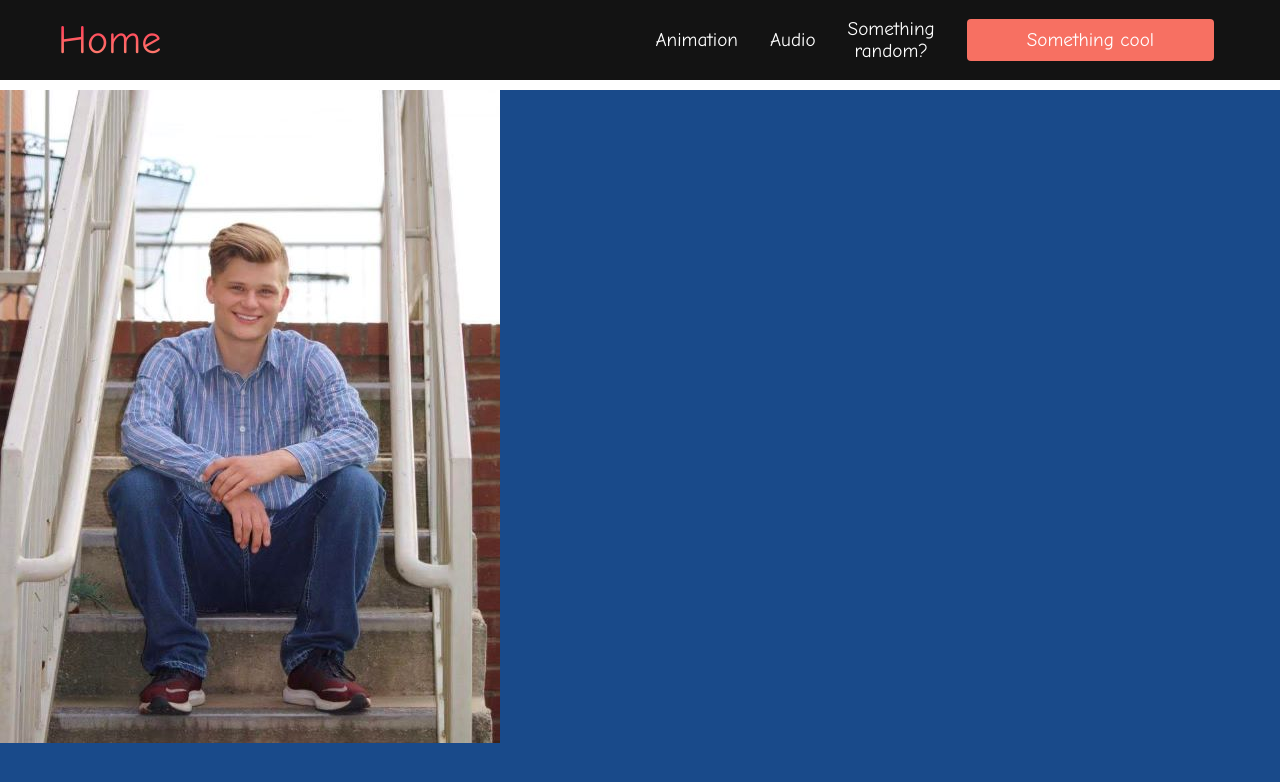
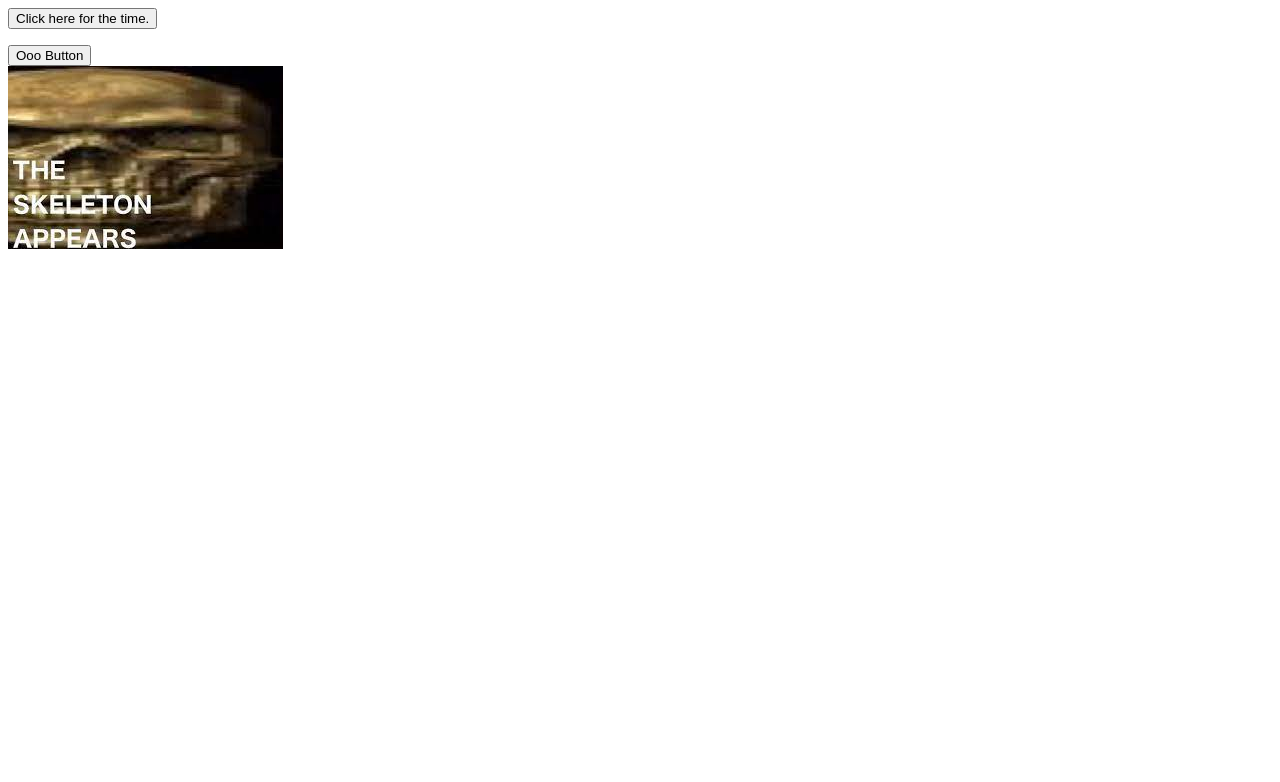
Before and after one commit to BattleHardened64/JavaScriptWalkthrough, a plain HTML site: page index.html in a window 1280 px wide. Drawn offline with Linux system fonts and the light colour scheme.

Commit message:
deleted some nonsense, fixed my functions

```diff
--- a/app.js
+++ b/app.js
@@ -0,0 +1,16 @@
+function gettime(){
+  document.getElementById("time").innerHTML = Date();
+}
+
+function warning(){
+  alert("you push a button!");
+}
+
+function animateskelyboi(){
+  var element = document.getElementById("animate");
+
+
+
+
+  alert("you clik skele")
+}
--- a/index.html
+++ b/index.html
@@ -5,43 +5,33 @@
     <meta http-equiv="X-UA-Compatible" content="IE=edge">
     <meta name="viewport" content="width=device-width, initial-scale=1.0">
     <title>JavaScript Example</title>
-    <link rel="stylesheet" href="styles.css">
-    <script src="app.js"></script>
+ <!--   <link rel="stylesheet" href="styles.css"> -->
+    <script src="/app.js"></script>
 </head>
 <body>
-<!--Navigational Bar-->
-<nav class = "navbar">
-    <div class = "navbar_container">
-        <a href="/" id = "navbar_logo"><i class = "fas fa-gem"></i>Home</a>
-        <div class = "navbar_toggle" id = "mobile-menu">
-            <span class = "bar"></span>
-            <span class = "bar"></span>
-            <span class = "bar"></span>
-        </div>
-        <ul class = "navbar_menu">
-            <li class = "navbar_menu">
-                <a href = "/animationpage.html" class = "navbar_links">Animation</a>
-            </li>
-            <li class = "navbar_menu">
-                <a href = "/audio.html" class = "navbar_links">Audio</a>
-            </li>
-            <li class = "navbar_menu">
-                <a href = "/random.html" class = "navbar_links">Something random?</a>
-            </li>
-            <li class = "navbar_btn">
-                <a href="/cool.html" class = "button">Something cool</a>
-            </li>
-        </ul>
-    </div>
-</nav>
 <!--Hero Section-->
 <div class="main">
     <div class="main_container">
-        <div class="main_content">
+        <div class ="main-content">
+            <div class="time-function">
+                <button id="timebutton" onclick="gettime()">
+                    Click here for the time.
+                </button>
+                <p id = "time">
 
-        </div>
-        <div class="image_container">
-            <img src="images/pic4resized1.jpg" alt="pic" id ="frontpageimg">
+                </p>
+            </div>
+            <div class="alert">
+                <button onclick="warning()"> Ooo Button</button>
+            </div>
+            <div class="animate">
+                <input id = "skele" src="images/skelyboi.jpg" type="image" onclick="animateskelyboi()">
+            </div>
+
+
+
+
+
         </div>
     </div>
 </div>
--- a/styles.css
+++ /dev/null
@@ -1,192 +0,0 @@
-*{
-    box-sizing: border-box;
-    margin: 0;
-    padding: 0;
-    font-family: "Comic Sans MS", "Comic Sans", cursive;
-}
-
-.navbar{
-    background: #131313;
-    height: 10%;
-    display: flex;
-    justify-content: center;
-    align-items: center;
-    font-size: 1.2rem;
-    position: stick;
-    top: 0;
-    z-index: 999;
-}
-
-.navbar_container{
-display: flex;
-justify-content: space-between;
-height: 80px;
-z-index: 1;
-width: 100%;
-max-width: 1300px;
-margin: 0 auto;
-padding: 0 50px;
-}
-
-#navbar_logo{
-background-color: #ff8177;
-background-image: linear-gradient(to bottom, #ff0844 0%, #ffb181 100%);
-background-size: 100%;
--webkit-background-clip: text;
--moz-background-clip: text;
--webkit-text-fill-color: transparent;
--moz-text-fill-color: transparent;
-display: flex;
-align-items: center;
-cursor: pointer;
-text-decoration: none;
-font-size: 2.5rem;
-}
-
-.fa-gem{
-    margin-right: .5rem;
-}
-
-
-
-.navbar_menu{
-    display: flex;
-    align-items: center;
-    list-style: none;
-    text-align: center;
-}
-
-.navbar_item{
-    height: 80px;
-}
-
-
-.navbar_links{
-    color: #fff;
-    display: flex;
-    align-items: center;
-    justify-content: center;
-    text-decoration: none;
-    padding: 0 1rem;
-    height: 100%
-}
-
-.navbar_btn{
-    display: flex;
-    justify-content: center;
-    align-items: center;
-    padding: 0 1rem;
-    width: 100%;
-}
-
-.button{
-   display:flex;
-   justify-content: center;
-   align-items: center;
-   text-decoration: none;
-   padding: 10px 20px;
-   height: 100%;
-   width: 100%;
-   border: none;
-   outline: none;
-   border-radius: 4px;
-   background: #f77062;
-   color: #fff;
-}
-
-.button:hover{
-background: #4837ff;
-transition: all 0.3s ease;
-}
-
-.navbar_links:hover{
-    color: #f77062;
-    transition: all 0.3s ease;
-}
-
-/*
-This is a possible future feature that is not complete.
-Last worked on: 10/19/21
-This simply creates an animation for the nav bar so if can be dropped down rather than
-constantly appearing at the top of every page.
-@media screen and (max-width: 960px){
-    .navbar_container{
-        display: flex;
-        justify-content: space-between;
-        height: 80px;
-        z-index: 1;
-        width: 1300px;
-        padding: 0;
-    }
-    .navbar_menu{
-        display: grid;
-        grid-template-columns: auto;
-        margin: 0;
-        width: 100%;
-        top: -1000px;
-    }
-
-}
-*/
-
-
-.main{
-    height: 850px;
-    width: 100%;
-    margin: auto;
-    background-color: #194a8a;
-}
-
-.main_container{
-color:white;
-}
-
-.main_content{
-color: white;
-text-align: center;
-
-
-}
-
-.image_container{
-margin-left: auto;
-margin-top: 10px;
-margin-right: auto;
-display:block;
-border-radius: 4px;
-/*background-image: linear-gradient(to bottom, rgba(0,0,0,0) 0%, rgba(17,17,17,.6) 100%), url('.images/pic2resized.jpg');*/
-background-size:cover;
-position: relative;
-color: #fff
-}
-
-.about{
-    height: 850px;
-    width: 100%;
-    margin: auto;
-    background-color: #194a8a;
-}
-
-
-.about_container{
-color:white;
-
-}
-
-.about_content{
-color: white;
-text-align: center;
-}
-
-.image_container2{
-    margin-left: auto;
-    margin-right: auto;
-    display:block;
-}
-
-.image_container{
-    margin-left: auto;
-    margin-right: auto;
-    display: block;
-
-}
```
Also changed, not shown: 1 other file.
